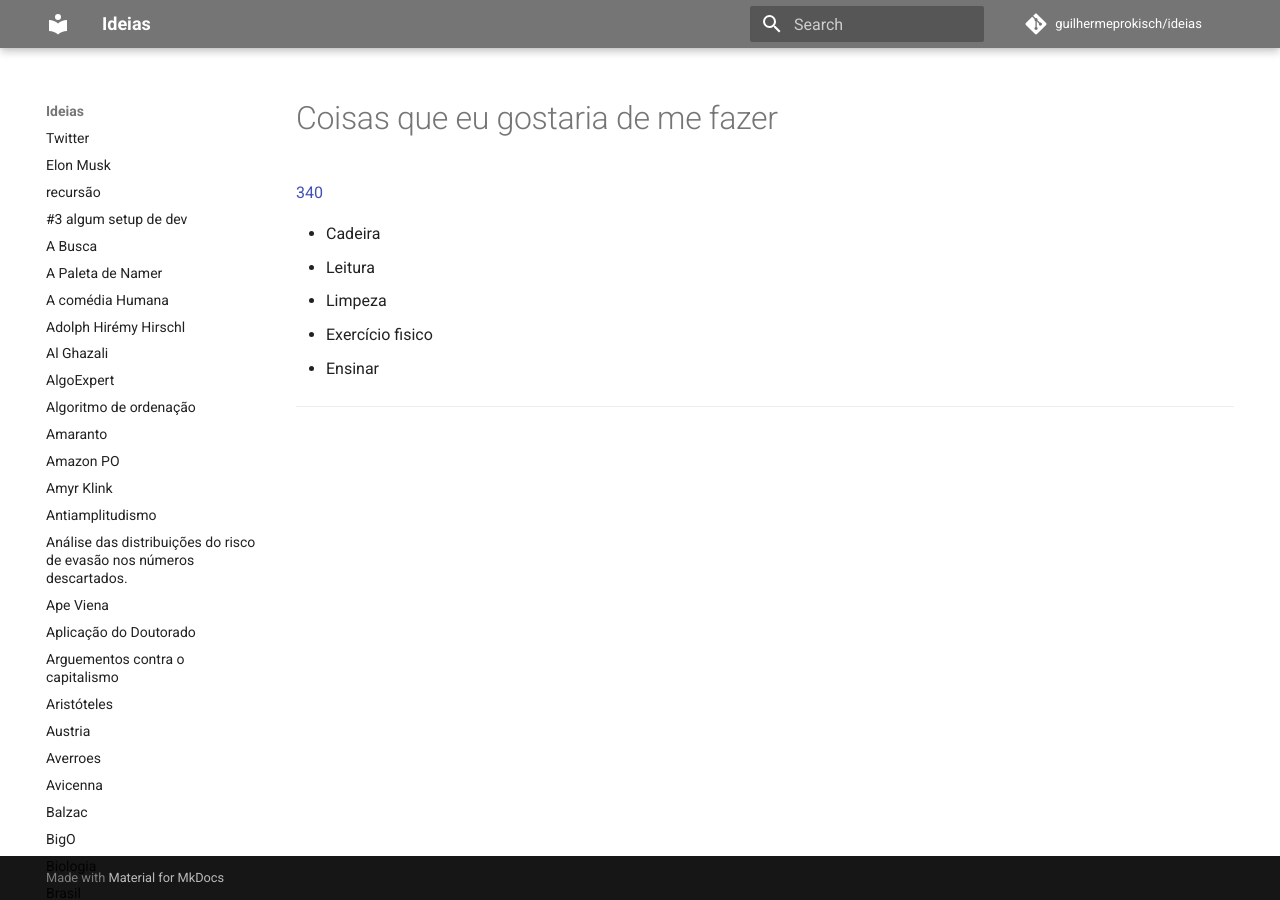
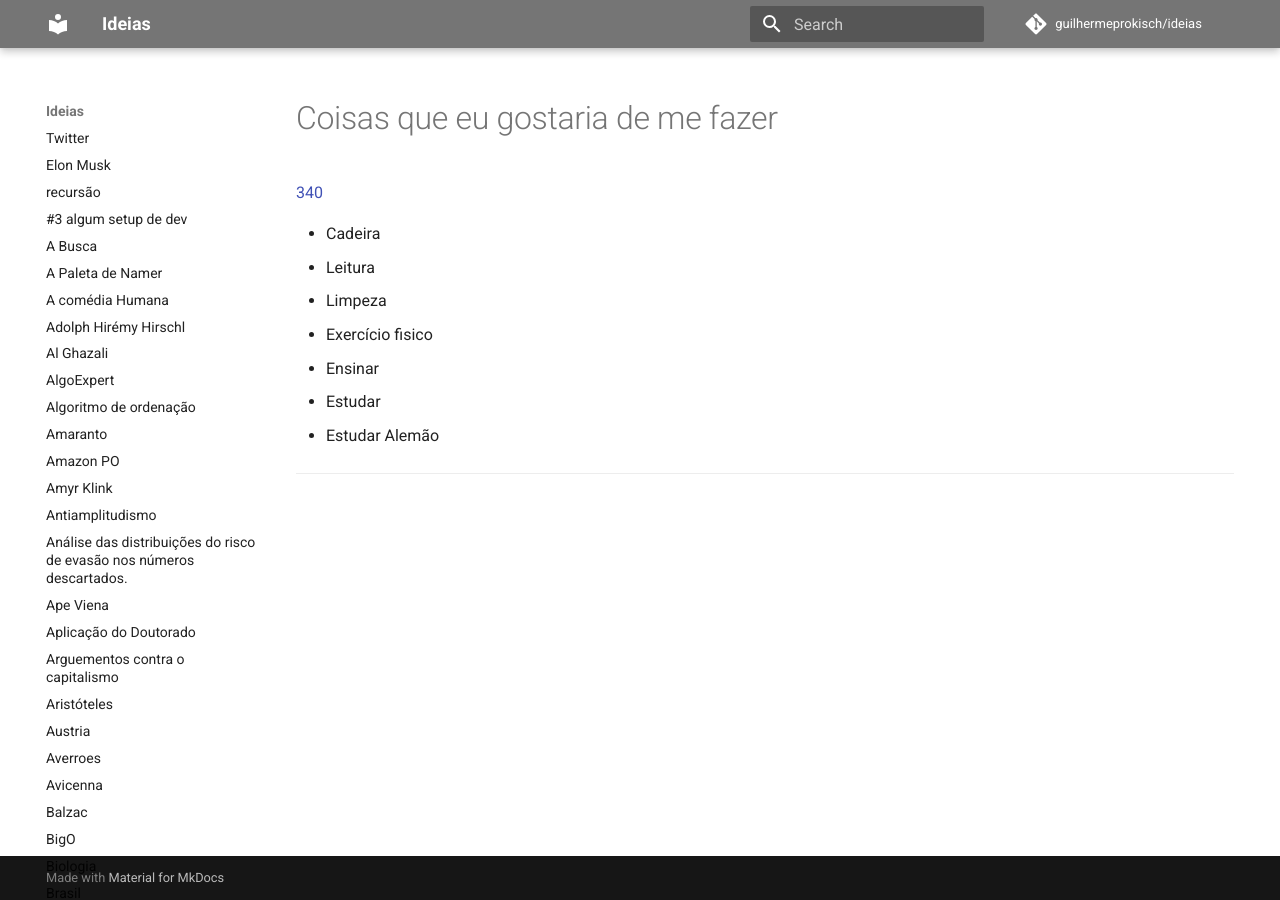
Before and after one commit to guilhermeprokisch/guilherme, an MkDocs documentation site: the page built from docs/Coisas que eu gostaria de me fazer.md, in a window 1280 px wide. Built offline with MkDocs 1.6.1 and Material for MkDocs 9.7.7, drawn with Linux system fonts in a browser that asks for light colours; comment, search, counter and statistics services are not loaded.

```diff
--- a/docs/Coisas que eu gostaria de me fazer.md
+++ b/docs/Coisas que eu gostaria de me fazer.md
@@ -6,7 +6,8 @@
 - Limpeza
 - Exercício fisico
 - Ensinar
-
+- Estudar
+- Estudar Alemão
 
 
 
```
